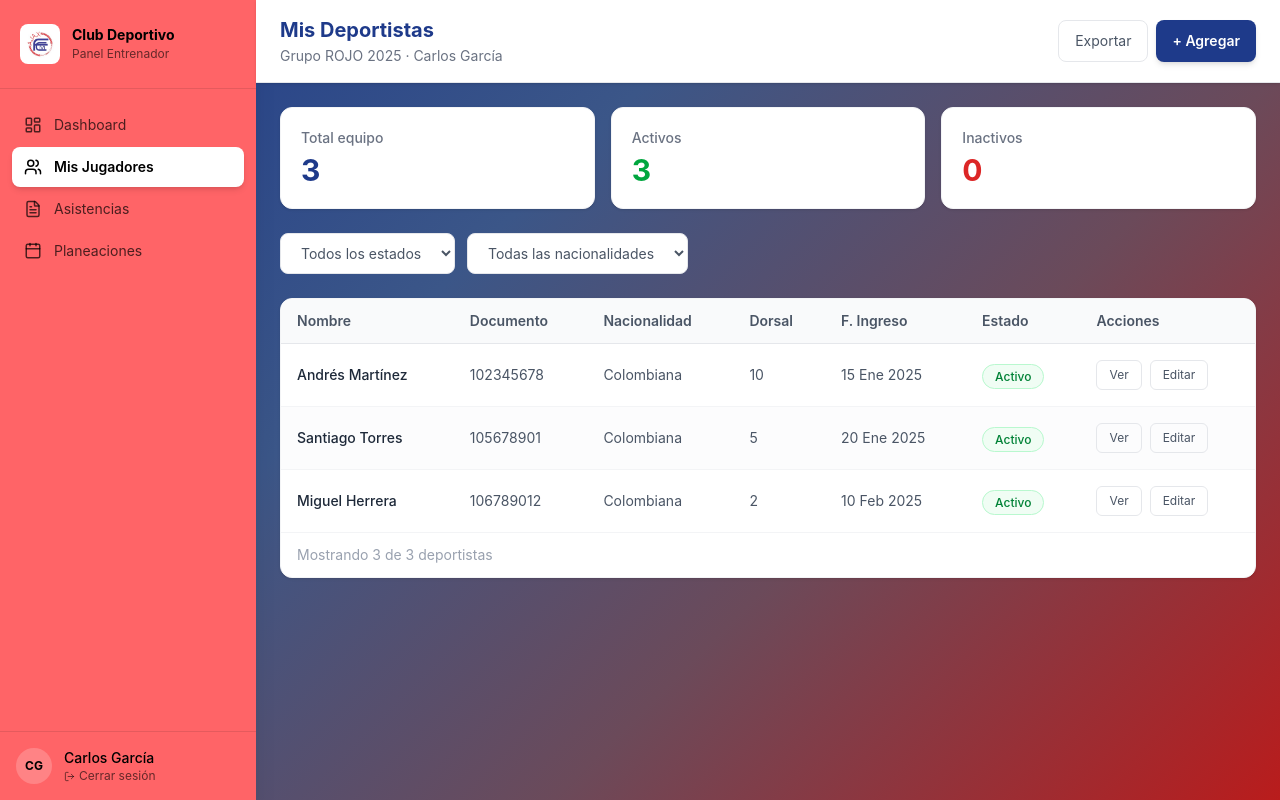
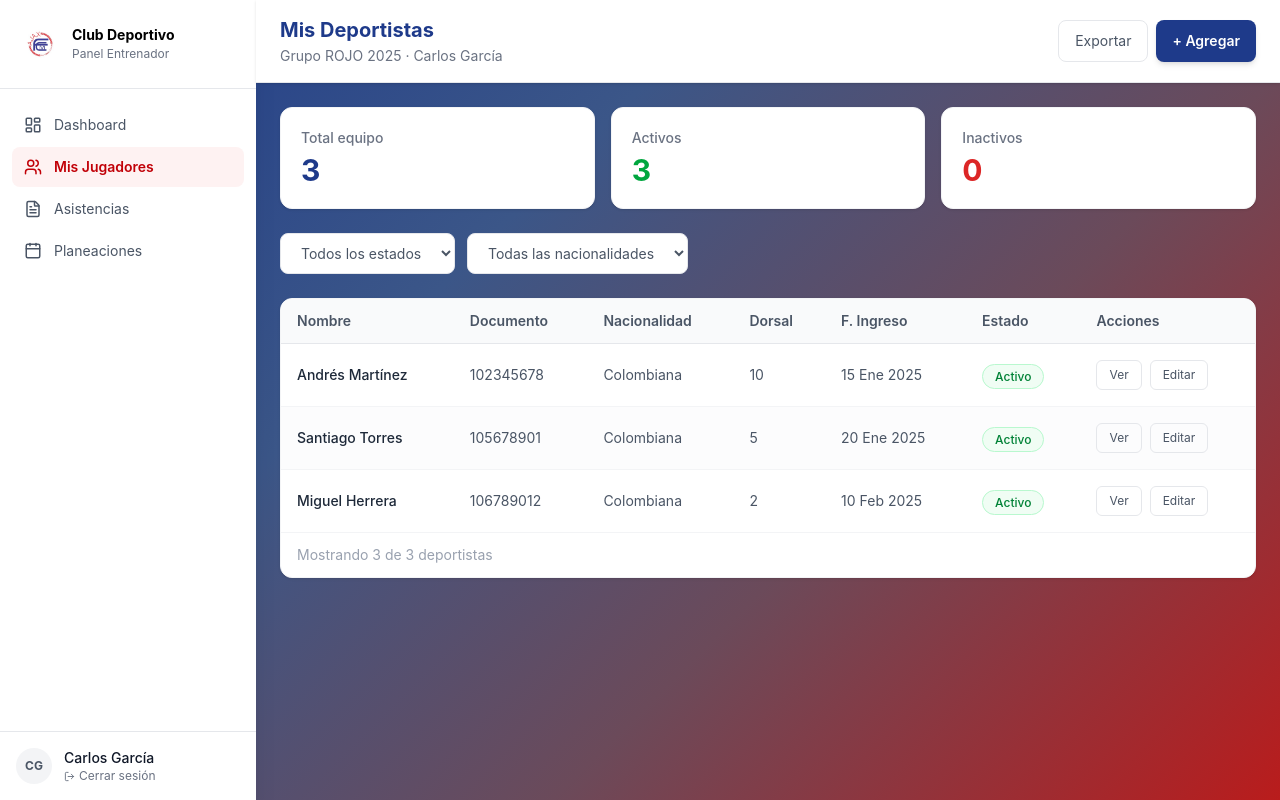
Before and after one commit to JamesRendon01/AJAX, a React (Vite) app in the folder frontend/: page /entrenador/jugadores in a window 1280 px wide. Built offline with nearby package versions, Linux system fonts and the light colour scheme; no server answers; sample sign-in values are in the browser's storage.

Commit message:
style: sidebar blanco con active red-50

```diff
--- a/frontend/src/components/layout/Sidebar.jsx
+++ b/frontend/src/components/layout/Sidebar.jsx
@@ -13,8 +13,8 @@ const navItems = [
 
 export default function Sidebar() {
   return (
-    <aside className="w-64 bg-red-400 flex flex-col min-h-screen shadow-xl">
-      <div className="px-5 py-6 border-b border-black/10">
+    <aside className="w-64 bg-white flex flex-col min-h-screen shadow-xl">
+      <div className="px-5 py-6 border-b border-gray-200">
         <div className="flex items-center gap-3">
           <img
             src="/Logo.jpeg"
@@ -23,7 +23,7 @@ export default function Sidebar() {
           />
           <div>
             <p className="text-black font-bold text-sm leading-tight">Club Deportivo</p>
-            <p className="text-black/60 text-xs mt-0.5">Panel Administrador</p>
+            <p className="text-gray-500 text-xs mt-0.5">Panel Administrador</p>
           </div>
         </div>
       </div>
@@ -36,8 +36,8 @@ export default function Sidebar() {
             className={({ isActive }) =>
               `flex items-center gap-3 px-3 py-2.5 rounded-lg text-sm mb-0.5 transition-all ${
                 isActive
-                  ? "bg-white text-black font-semibold shadow-md"
-                  : "text-black/70 hover:bg-black/10 hover:text-black"
+                  ? "bg-red-50 text-red-700 font-semibold"
+                  : "text-gray-600 hover:bg-gray-100 hover:text-gray-900"
               }`
             }
           >
@@ -47,16 +47,16 @@ export default function Sidebar() {
         ))}
       </nav>
 
-      <div className="p-4 border-t border-black/10">
+      <div className="p-4 border-t border-gray-200">
         <div className="flex items-center gap-3">
-          <div className="w-9 h-9 rounded-full bg-white/20 flex items-center justify-center text-black text-xs font-bold">
+          <div className="w-9 h-9 rounded-full bg-gray-100 flex items-center justify-center text-gray-600 text-xs font-bold">
             AD
           </div>
           <div className="flex-1 min-w-0">
             <p className="text-black text-sm font-medium truncate">Administrador</p>
             <button
               onClick={authService.logout}
-              className="text-black/60 text-xs hover:text-black flex items-center gap-1 transition-colors"
+              className="text-gray-500 text-xs hover:text-gray-700 flex items-center gap-1 transition-colors"
             >
               <LogOut size={11} /> Cerrar sesión
             </button>
--- a/frontend/src/components/layout/SidebarCoordinador.jsx
+++ b/frontend/src/components/layout/SidebarCoordinador.jsx
@@ -14,8 +14,8 @@ export default function SidebarCoordinador() {
   const initials = user?.nombre?.split(" ").map((n) => n[0]).join("").slice(0, 2).toUpperCase() || "CO";
 
   return (
-    <aside className="w-64 bg-red-400 flex flex-col min-h-screen shadow-xl">
-      <div className="px-5 py-6 border-b border-black/10">
+    <aside className="w-64 bg-white flex flex-col min-h-screen shadow-xl">
+      <div className="px-5 py-6 border-b border-gray-200">
         <div className="flex items-center gap-3">
           <img
             src="/Logo.jpeg"
@@ -24,7 +24,7 @@ export default function SidebarCoordinador() {
           />
           <div>
             <p className="text-black font-bold text-sm leading-tight">Club Deportivo</p>
-            <p className="text-black/60 text-xs mt-0.5">Panel Coordinador</p>
+            <p className="text-gray-500 text-xs mt-0.5">Panel Coordinador</p>
           </div>
         </div>
       </div>
@@ -37,8 +37,8 @@ export default function SidebarCoordinador() {
             className={({ isActive }) =>
               `flex items-center gap-3 px-3 py-2.5 rounded-lg text-sm mb-0.5 transition-all ${
                 isActive
-                  ? "bg-white text-black font-semibold shadow-md"
-                  : "text-black/70 hover:bg-black/10 hover:text-black"
+                  ? "bg-red-50 text-red-700 font-semibold"
+                  : "text-gray-600 hover:bg-gray-100 hover:text-gray-900"
               }`
             }
           >
@@ -48,16 +48,16 @@ export default function SidebarCoordinador() {
         ))}
       </nav>
 
-      <div className="p-4 border-t border-black/10">
+      <div className="p-4 border-t border-gray-200">
         <div className="flex items-center gap-3">
-          <div className="w-9 h-9 rounded-full bg-white/20 flex items-center justify-center text-black text-xs font-bold">
+          <div className="w-9 h-9 rounded-full bg-gray-100 flex items-center justify-center text-gray-600 text-xs font-bold">
             {initials}
           </div>
           <div className="flex-1 min-w-0">
-            <p className="text-black text-sm font-medium truncate">{user?.nombre || "Coordinador"}</p>
+            <p className="text-gray-900 text-sm font-medium truncate">{user?.nombre || "Coordinador"}</p>
             <button
               onClick={authService.logout}
-              className="text-black/60 text-xs hover:text-black flex items-center gap-1 transition-colors"
+              className="text-gray-500 text-xs hover:text-gray-700 flex items-center gap-1 transition-colors"
             >
               <LogOut size={11} /> Cerrar sesión
             </button>
--- a/frontend/src/components/layout/SidebarEntrenador.jsx
+++ b/frontend/src/components/layout/SidebarEntrenador.jsx
@@ -13,8 +13,8 @@ const navItems = [
 export default function SidebarEntrenador() {
   const e = mockEntrenadorActual;
   return (
-    <aside className="w-64 bg-red-400 flex flex-col min-h-screen shadow-xl">
-      <div className="px-5 py-6 border-b border-black/10">
+    <aside className="w-64 bg-white flex flex-col min-h-screen shadow-xl">
+      <div className="px-5 py-6 border-b border-gray-200">
         <div className="flex items-center gap-3">
           <img
             src="/Logo.jpeg"
@@ -23,7 +23,7 @@ export default function SidebarEntrenador() {
           />
           <div>
             <p className="text-black font-bold text-sm leading-tight">Club Deportivo</p>
-            <p className="text-black/60 text-xs mt-0.5">Panel Entrenador</p>
+            <p className="text-gray-500 text-xs mt-0.5">Panel Entrenador</p>
           </div>
         </div>
       </div>
@@ -33,8 +33,8 @@ export default function SidebarEntrenador() {
             className={({ isActive }) =>
               `flex items-center gap-3 px-3 py-2.5 rounded-lg text-sm mb-0.5 transition-all ${
                 isActive
-                  ? "bg-white text-black font-semibold shadow-md"
-                  : "text-black/70 hover:bg-black/10 hover:text-black"
+                  ? "bg-red-50 text-red-700 font-semibold"
+                  : "text-gray-600 hover:bg-gray-100 hover:text-gray-900"
               }`
             }
           >
@@ -42,14 +42,14 @@ export default function SidebarEntrenador() {
           </NavLink>
         ))}
       </nav>
-      <div className="p-4 border-t border-black/10">
+      <div className="p-4 border-t border-gray-200">
         <div className="flex items-center gap-3">
-          <div className="w-9 h-9 rounded-full bg-white/20 flex items-center justify-center text-black text-xs font-bold">
+          <div className="w-9 h-9 rounded-full bg-gray-100 flex items-center justify-center text-gray-600 text-xs font-bold">
             {e.initials}
           </div>
           <div className="flex-1 min-w-0">
-            <p className="text-black text-sm font-medium truncate">{e.nombre}</p>
-            <button onClick={authService.logout} className="text-black/60 text-xs hover:text-black flex items-center gap-1 transition-colors">
+            <p className="text-gray-900 text-sm font-medium truncate">{e.nombre}</p>
+            <button onClick={authService.logout} className="text-gray-500 text-xs hover:text-gray-700 flex items-center gap-1 transition-colors">
               <LogOut size={11} /> Cerrar sesión
             </button>
           </div>
```
